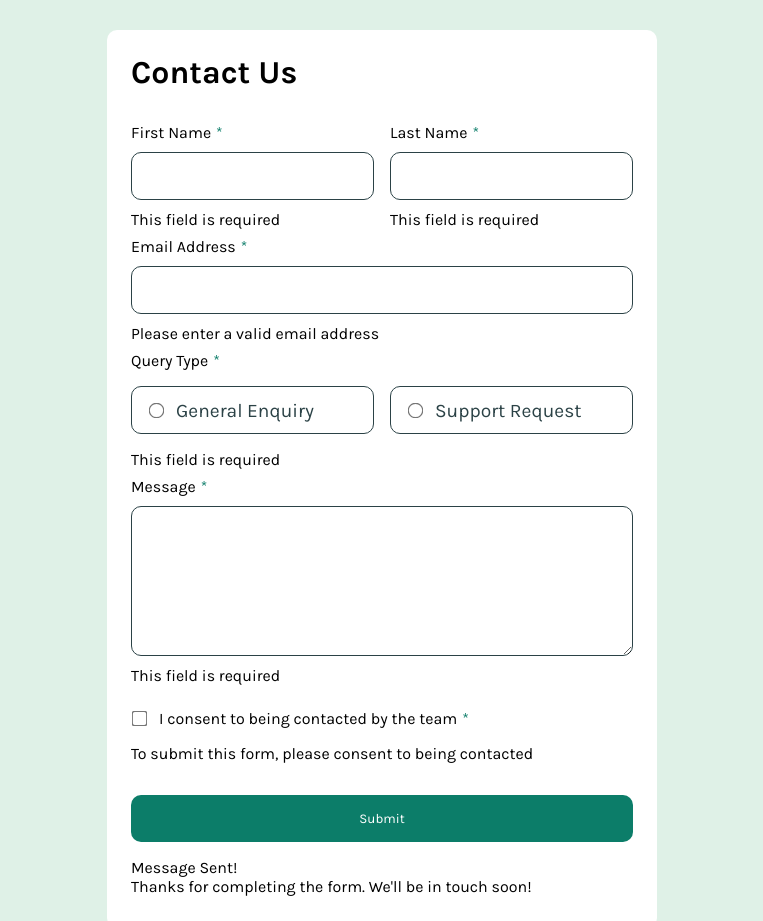
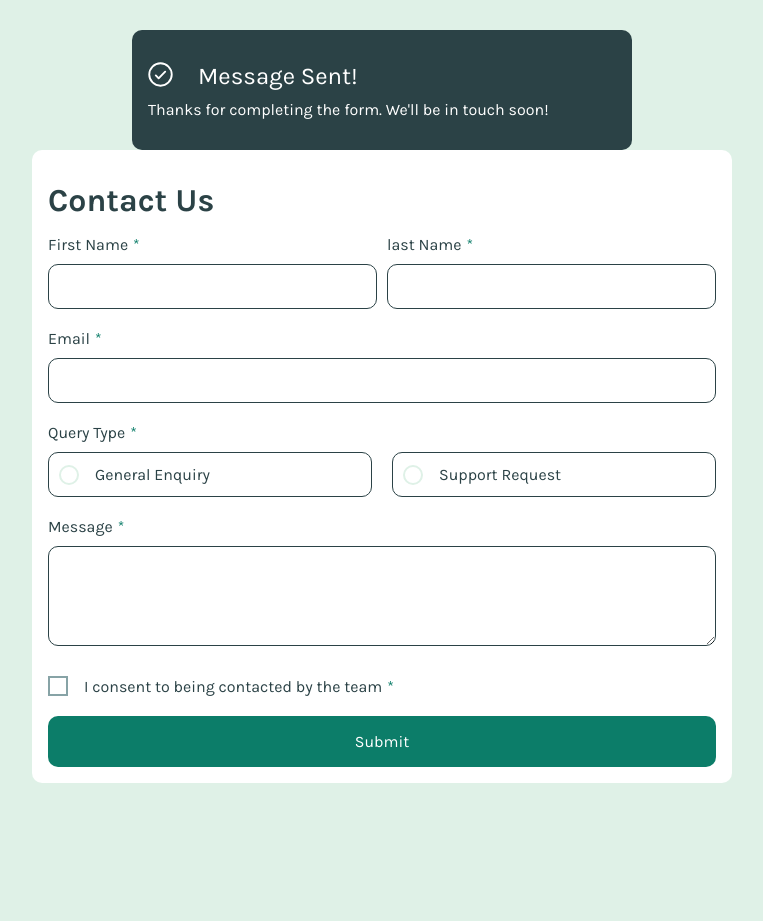
Before and after one commit to Edu209C/Contact-form, a plain HTML site: page index.html in a window 1280 px wide. Shown: the top 921 px of the page, without its empty margins (258-1021 px from the left). After the commit the page ends 860 px from the top, so only its background shows below. Drawn offline with Linux system fonts and the light colour scheme.

Commit message:
v2 proyecto terminado

```diff
--- a/css/estilos.css
+++ b/css/estilos.css
@@ -13,89 +13,62 @@
 	--Grey-darker: hsl(187, 24%, 22%);
 
 	/*font*/
-
 	--karla:"Karla", sans-serif;
-
 	/*font size*/
-
 	--label-size: 16px;
-
 	/*radio*/
-
 	--radio: 10px;
 }
-
 
 *{
 	margin: 0;
 	padding: 0;
 	box-sizing: border-box;
-
 }
 
 body{
 
 	background-color: var(--Green-lighter);
 	margin: 30px 0;
+	background-color: var(--Green-lighter);
+    margin: 30px 0;
+    min-height: 100vh;
 }
 
 .main{
 
 	width: 90%;
-	max-width: 550px;
+	max-width: 700px;
 	margin: 0 auto;
-	padding: .5rem 1.5rem;
+	padding: 1rem;
 	background-color: var(--White);
 	font-family: var(--karla);
+	font-size: 16px;
 	border-radius: var(--radio);
-
+	color: var(--Grey-darker);
 }
 
-.title{
+.main__title{
 	font-weight: 700;
 	padding: 1rem 0;
-	font-size:2rem;
+	font-size: 2rem;
 }
 
 /*conjunto de campos de texto y seleccion*/
-.form{
+.formulario{
 
-	display: flex;
-	flex-direction: column;
-	gap: .5rem;
-	padding: 1rem 0;
-
+	display: grid;
+	grid-template-columns: 1fr;
+	grid-auto-rows: auto;
+	gap: 20px;
 }
 
-.elements-container{
-
-	display: flex;
-	flex-direction: column;
-	gap: 1rem;
-
+.formulario__label{
+	display: block;
+	font-size: var(--label-size);
 }
 
-/*-----------------------*/
-
-.user-data{
-	/*
-	display: grid;
-	grid-template-rows: 1fr;
-	width: 100%;
-	gap: 10px;*/
-
-	display: flex;
-	flex-direction: column;
-	gap: 10px;
-	width: 100%;
-}
-
-.tag{
-	font-size: var(--label-size);
-
-}
-
-.tag:after{
+.formulario__label:after{
 
 	content: '*';
 	display: inline;
@@ -104,64 +77,118 @@ body{
 	margin-left: 5px;
 }
 
-.field{
+.formulario__input{
 
-	height: 3rem;
-	padding-left: 1rem;
+	display: block;
+	width: 100%;
+	height: 45px;
+	line-height: 45px;
+	padding: 0 40px 0 10px;
 	color: var(--Grey-darker);
 	border: 1px solid var(--Grey-darker);
 	border-radius: var(--radio);
-	width: 100%;
+	margin: 10px 0;
+	transition: .3s ease all;
+	cursor: pointer;
 }
 
-.field:hover, .field:focus{
+.formulario__input:hover, .formulario__input:focus{
 
-	border: 2px solid var(--Green-medium);
+	border: 3px solid var(--Green-medium);
 	outline: none;
 }
 
-.selection-item{
+.formulario__input-error{
+	color: var(--Red);
+	font-size: 12px;
+	display: none;
+}
+
+.formulario__input-error-activo{display: block;}
+
+/*radios*/
+
+.formulario__radio-container{
+	display: flex;
+	align-items: center;
+	gap: 1rem;
+}
+
+.formulario__input-radio{
+	appearance: none;
+	width: 20px;
+	height: 20px;
+	border: 2px solid var(--Green-lighter);
+	border-radius: 50%;
+	outline: none;
+	position: relative;
+}
+
+.formulario__input-radio:checked{
+
+	background-position: center;
+	background-size: cover;
+	background-image: url(../assets/images/icon-radio-selected.svg);
+}
+
+.formulario__input-radio:checked::before{
+	content:"";
+	display: block;
+	width: 12px;
+	height: 12px;
+	border-radius: 50%;
+	background-color: var(--Green-medium);
+	position: absolute;
+	top: 50%;
+	left: 50%;
+	transform: translate(-50%, -50%);
+}
+
+.checked{background-color: var(--Green-lighter);}
+
+.unchecked{background-color: var(--White);}
+
+/*grupo message*/
+
+.formulario__input-message{
+
+	height: 200px;
+	padding: 1rem 1.5rem;
+	line-height: 30px;
+	font-family: var(--karla);
+	font-size: 20px;
+}
+
+/*grupo checkbox*/
+
+.formulario__grupo-checkbox{
 
 	display: flex;
 	align-items: center;
-	padding-left: 1rem;
-	gap: 15px;
-	font-size: 1.2rem;
+	gap:1rem;
+	margin: 10px 0;
 }
 
-.item{
+.formulario__input-checkbox{
 
-	transform: scale(1.2);
-	transform-origin: center center;
-	position: relative;
-	left: 2px;
-	color: var(--Grey-medium);
+	appearance: none;
+	width: 20px;
+	height: 20px;
+	border: 2px solid var(--Grey-medium);
+	cursor: pointer;
 }
 
-.textarea{
-
-	display: block;
-	height: 150px;
-	padding: 1rem;
-
+.formulario__input-checkbox:checked{
+	border-color: var(--Green-medium);
+	border-radius: 4px;
+	background-position: center;
+	background-size: cover;
+	background-image: url(../assets/images/icon-checkbox-check.svg);
 }
 
-/*boton y checkbox*/
+/*grupo submit*/
 
-.checkbox{
-
-	padding-left: 0;
-
-}
-
-.submit{
-
-	display: grid;
-	gap: 1rem;
-	padding: .5rem 0;
-}
-
-.boton{
+.formulario__btn{
 
 	font-family: var(--karla);
 	width: 100%;
@@ -171,30 +198,117 @@ body{
 	text-align: center;
 	border: none;
 	border-radius: 10px;
+	font-size: 16px;
 }
 
-/*mensajes de error y confirmacion*/
+/*mensaje de confirmacion*/
 
-.checkbox-container{
+.mensaje-confirmacion{
 
-	padding: 1rem 0;
-
+	width: 75%;
+	max-width: 365px;
+	margin: 0 auto;
+	height: 100px;
+	display: flex;
+	flex-direction: column;
+	align-items: space-around;
+	justify-content: center;
+	gap: 10px;
+	border-radius: 10px;
+	background-color: var(--Grey-darker);
+	padding: 1.5rem 1rem;
+	color: var(--White);
 }
 
-.hide-message{
+.mensaje-confirmacion-activo{display: flex;}
 
-	display: none;
+.mensaje-confirmacion__message-sent{
 
+	text-align: start;
+	font-family: var(--karla);
+	font-size: .9rem;
+	font-weight: 400;
+	position: relative;
+	padding-left: 30px;
 }
+
+.mensaje-confirmacion__message-sent:before{
+
+	content: "";
+	width: 15px;
+	height: 15px;
+	position: absolute;
+	background-position: center;
+	background-size: cover;
+	background-image: url(../assets/images/icon-success-check.svg);
+	left: 0;
+}
+
+.mensaje-confirmacion__thanks{
+	font-family: var(--karla);
+	font-size: .8rem;
+}
+
 
 /*queries*/
 
 @media (min-width: 700px){
 
-	.--elements-direction{
-
-		flex-direction: row;
-
+	.formulario{
+		grid-template-columns: 1fr 1fr;
+		grid-auto-rows: auto;
+		gap: 10px;
+		grid-template-areas:
+		"name lastname"
+		"email email"
+		"radio radio"
+		"message message"
+		"checkbox checkbox"
+		"btn btn";
 	}
 
+	#grupo-name{grid-area: name;}
+
+	#grupo-lastname{grid-area: lastname;}
+
+	#grupo-email{grid-area: email;}
+
+	#grupo-radio{grid-area: radio;}
+
+	#grupo-message{grid-area: message;}
+
+	#grupo-checkbox{grid-area: checkbox;}
+
+	#grupo-btn{grid-area: btn;}
+
+	.formulario__grupo-radio > div{
+		display: flex;
+		gap: 20px;
+	}
+	.formulario__input-message{
+		height: 100px;
+	}
+
+	/*mensaje de confirmacion*/
+
+	.mensaje-confirmacion{
+		width: 60%;
+		max-width: 500px;
+		height: 120px;
+		gap: 10px;
+	}
+	.mensaje-confirmacion-activo{display: flex;}
+
+	.mensaje-confirmacion__message-sent{
+		font-size: 1.5rem;
+		padding-left: 50px;
+	}
+
+	.mensaje-confirmacion__message-sent:before{
+		width: 25px;
+		height: 25px;
+	}
+
+	.mensaje-confirmacion__thanks{font-size: 1rem;}
+
 }
--- a/index.html
+++ b/index.html
@@ -9,128 +9,90 @@
 
   <title>Frontend Mentor | Contact form</title>
 
-  <!-- Feel free to remove these styles or customise in your own stylesheet 👍 -->
-
 </head>
 <body>
 
-  <main class="main">
-    <h1 class="title">Contact Us</h1>
+    <div class="mensaje-confirmacion" id="mensaje-confirmacion">
+      <span class="mensaje-confirmacion__message-sent">Message Sent!</span>
+      <span class="mensaje-confirmacion__thanks">Thanks for completing the form. We'll be in touch soon!</span>
+    </div>
 
-    <form class="form">
+    <main class="main">
+      <h1 class="main__title">Contact Us</h1>
 
-        <!-- name and lastname fields -->
-        <div class='elements-container --elements-direction'>
+      <form class="formulario" id='formulario' action="">
 
-          <label for='name' class='user-data name' id="name-label">
-            <span class='tag'>First Name</span>
-            <input type='text' name='name' id='name' class='field field_styles textField'>
+          <!-- grupo name -->
+          <div class="formulario__grupo formulario__grupo-name" id='grupo-name'>
+            <label class="formulario__label" for='name'>First Name</label>
+            <input type="text" class="formulario__input" id='name' name='name'>
+            <p class="formulario__input-error">This field is requiered</p>
+          </div>
 
-            <span class="hide-messagee">This field is required</span>
-          </label>
+          <!-- grupo lastname -->
 
-          <label for='lastname' class='user-data lastname' id="lastname-label">
-            <span class='tag'>Last Name</span>
-            <input type='text' name='lastname' id='lastname' class='field field_styles textField'>
+          <div class="formulario__grupo formulario__grupo-lastname" id='grupo-lastname'>
+            <label class="formulario__label" for='lastname'>last Name</label>
+            <input type="text" class="formulario__input" id='lastname' name='lastname'>
+            <p class="formulario__input-error">This field is requiered</p>
+          </div>
 
-            <span class="hide-messagee">This field is required</span>
-          </label>
+          <!-- grupo email -->
+          <div class="formulario__grupo formulario__grupo-email" id='grupo-email'>
+            <label class="formulario__label" for='email'>Email</label>
+            <input type="email" class="formulario__input" id='email' name='email'>
+            <p class="formulario__input-error"></p>
 
-        </div>
+          </div>
 
-        <!-- emails field -->
+          <!-- grupo radios -->
 
-        <label for='email' class='user-data email' id="email-label">
-          <span class='tag'>Email Address</span>
-          <input type='email' name='email' id='email' class='field field_styles textField'>
+          <div class="formulario__grupo formulario__grupo-radio" id='grupo-radio'>
+            <label class="formulario__label">Query Type</label>
 
-          <span class="hide-messagee">Please enter a valid email address</span>
-
-        </label>
-
-        <!-- radios field -->
-
-        <div class='elements-container radios-container' id='query-selection'>
-            <span class='tag' id="query">Query Type</span>
-
-             <div class="elements-container --elements-direction">
-              <label class='field selection-item radio' id='general-label' for='general'> <input type='radio' class='item' name='selection' id='general'> General Enquiry
+            <div>
+              <label class="formulario__input formulario__radio-container" name="label1">
+                <input type="radio" class="formulario__input-radio" name="radio">
+                <span class="formulario__radio-option">General Enquiry</span>
               </label>
 
-              <label class=' field selection-item radio' for='support' id='support-label'><input type='radio' class='item' name='selection' id='support'>Support Request
+              <label class="formulario__input formulario__radio-container" name="label2">
+                <input type="radio" name="radio" class="formulario__input-radio">
+                <span class="formulario__radio-option">Support Request</span>
               </label>
             </div>
+            <p class="formulario__input-error">Please select a query type</p>
 
-            <span class="hide-messagee" id="pepe">This field is required</span>
-        </div>
+          </div>
 
-        <!-- message field -->
+          <!-- grupo message -->
 
-        <label class='user-data' for='messageArea' id="message-label">
-            <span class='tag'>Message</span>
-            <textarea class='field textarea textField' name='messageArea' id="messageArea"></textarea>
+          <div class="formulario__grupo formulario__grupo-message" id='grupo-message'>
+            <label class="formulario__label" for='email'>Message</label>
+            <textarea class="formulario__input formulario__input-message" id='message' name='message'></textarea>
+            <p class="formulario__input-error">This field is requiered</p>
+          </div>
 
-            <span class="hide-messagee">This field is required</span>
-        </label>
+          <!-- grupo checkbox -->
+          <div class="formulario__grupo " id='grupo-checkbox'>
 
-       <!-- checkbox -->
+            <label class="formulario__grupo-checkbox">
+              <input type="checkbox" class="formulario__input-checkbox" name="checkbox" id='checkbox'>
+              <label class="formulario__label" for='checkbox'>I consent to being contacted by the team</label>
+            </label>
+            <p class="formulario__input-error">This field is requiered</p>
 
-       <div class="elements-container checkbox-container">
-          <label class='selection-item checkbox' for='checkbox'>
-            <input type='checkbox' class='item' name='checkbox'>
-            <span class='tag'>I consent to being contacted by the team</span>
-          </label>
-          <span class="hide-messagee">To submit this form, please consent to being contacted</span>
+          </div>
 
-       </div>
+          <!-- grupo submit -->
 
-       <div class="elements-container submit">
-          <button class="boton" type='submit' id='boton'>
-            Submit
-          </button>
+          <div class="formulario__grupo formulario__grupo-btn" id='grupo-btn'>
+            <button class="formulario__btn" name="btn">Submit</button>
+          </div>
+      </form>
+    </main>
 
-          <span class="hide-messagee">Message Sent!<br>Thanks for completing the form. We'll be in touch soon!</span>
+    <script src="javascript/formulario.js"></script>
 
-       </div>
-
-    </form>
-
-
-  </main>
-
-
-</body>
+  </body>
 </html>
-
-<!--
-
-Contact Us
-
-  First Name
-  This field is required
-
-  Last Name
-  This field is required
-
-  Email Address
-  Please enter a valid email address
-  This field is required
-
-  Query Type
-  General Enquiry
-  Support Request
-  Please select a query type
-
-  Message
-  This field is required
-
-  I consent to being contacted by the team
-  To submit this form, please consent to being contacted
-
-  Submit
-
-  Message Sent!
-  Thanks for completing the form. We'll be in touch soon!
-
-
--->
```
Also changed, not shown: javascript/formulario.js (added, +233 -0 lines).
